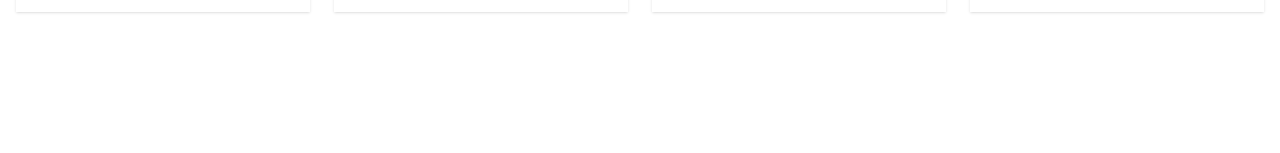
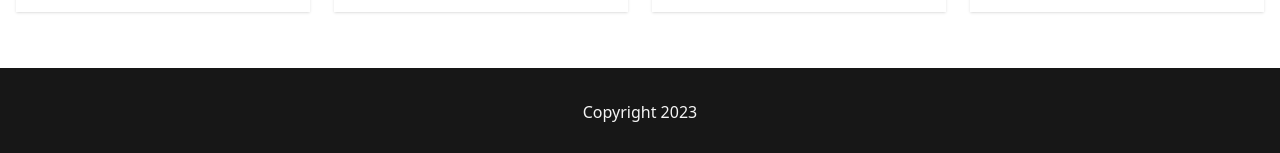
Before and after one commit to rodrigosantosdev/deliveryfood, a React (Vite) app: page / in a window 1280 px wide. Shown: the part 2583-2736 px from the top of the page. Before the commit the page ends 2611 px from the top, so only its background shows below. Built offline with nearby package versions, Linux system fonts and the light colour scheme.

Commit message:
feat: add footer

```diff
--- a/src/App.jsx
+++ b/src/App.jsx
@@ -3,6 +3,7 @@ import Navbar from "./components/Navbar";
 import Hero from "./components/Hero";
 import HeadlineCard from "./components/HeadlineCard";
 import Food from "./components/Food";
+import Footer from "./components/Footer";
 
 function App() {
   return (
@@ -11,6 +12,7 @@ function App() {
       <Hero />
       <HeadlineCard />
       <Food />
+      <Footer />
     </div>
   );
 }
--- /dev/null
+++ b/src/components/Footer.jsx
@@ -0,0 +1,11 @@
+import React from "react";
+
+function Footer() {
+  return (
+    <footer className="py-8 mt-10 bg-neutral-900 text-neutral-100">
+      <div className="max-w-[1640px] mx-auto text-center">Copyright 2023 </div>
+    </footer>
+  );
+}
+
+export default Footer;
```
